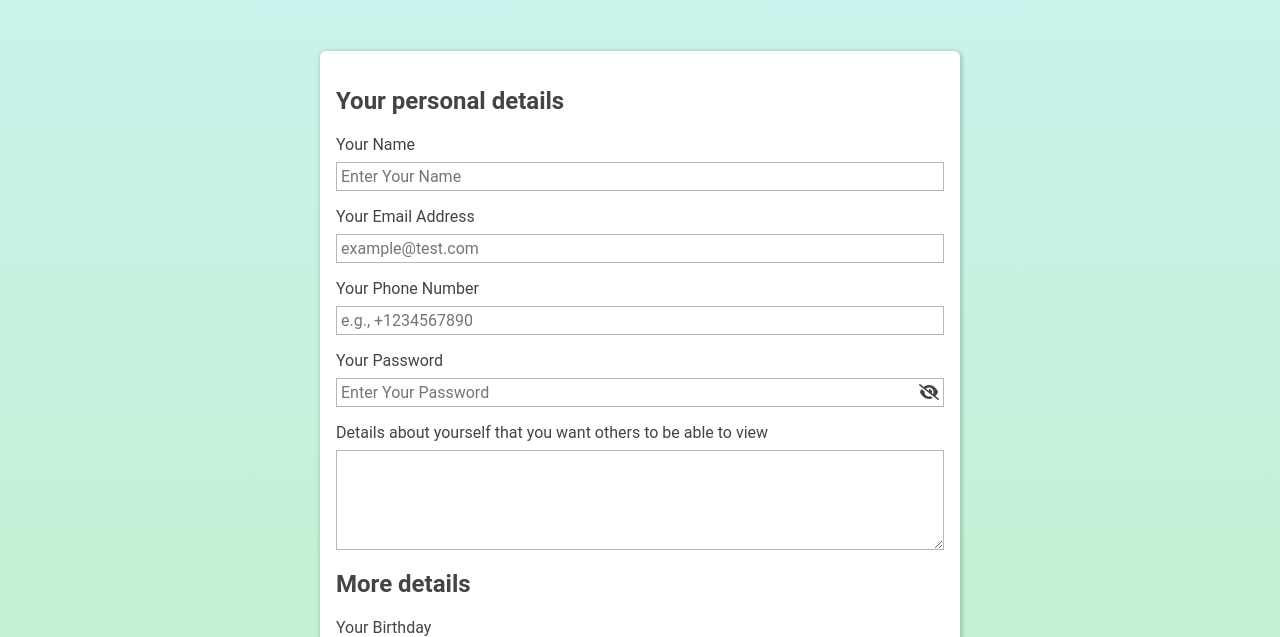
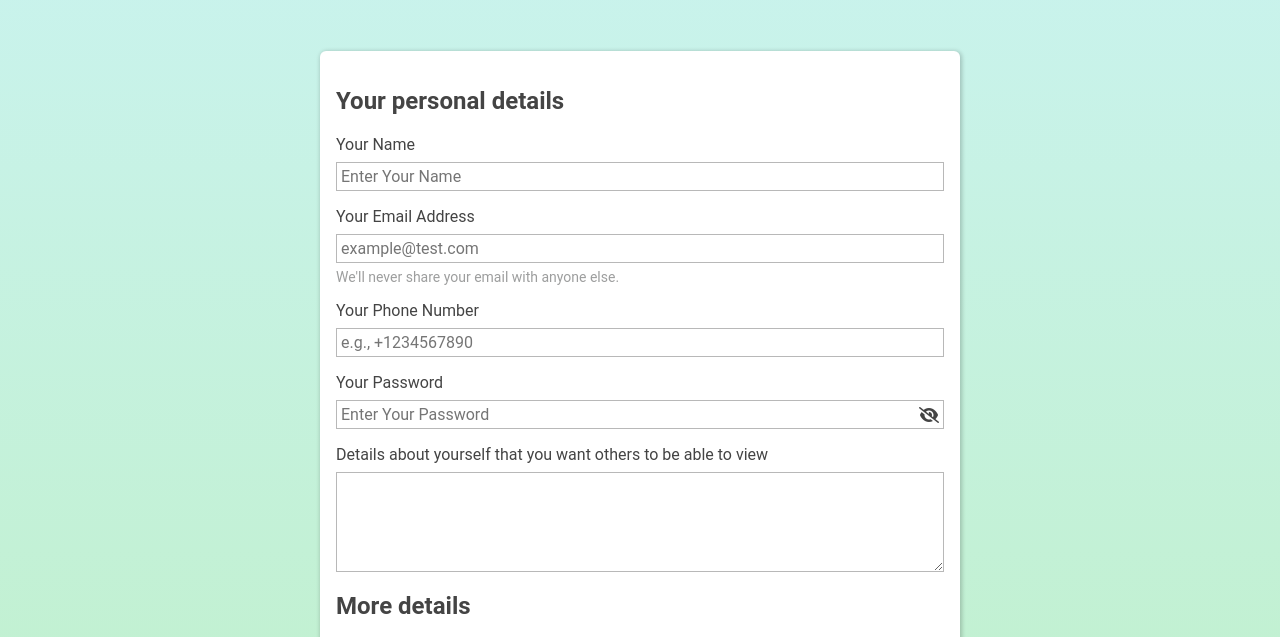
Before and after one commit to IbroRebronja/Bosnian-Travel-Cities, a plain HTML site: page register.html in a window 1280 px wide. Shown: the part 116-753 px from the top of the page. Drawn offline with Linux system fonts and the light colour scheme.

Commit message:
added aria-describeby for email and added text

```diff
--- a/register.html
+++ b/register.html
@@ -54,8 +54,11 @@
           </li>
           <li>
             <label for="useremail">Your Email Address</label>
-            <input type="email" name="user-email" id="useremail" required placeholder="example@test.com"
-              maxlength="64" />
+            <input type="email" name="user-email" id="useremail" required placeholder="example@test.com" maxlength="64"
+              aria-describedby="emailHelp" />
+            <div id="emailHelp" class="form-email-text">
+              We'll never share your email with anyone else.
+            </div>
           </li>
           <li>
             <label for="userphone">Your Phone Number</label>
--- a/styles/register.css
+++ b/styles/register.css
@@ -65,6 +65,13 @@ textarea:focus {
   background-color: rgb(245, 240, 250);
   color: rgb(29, 2, 48);
   border-color: rgb(29, 2, 48);
+}
+
+.form-email-text {
+  margin-top:-0.6rem;
+  margin-bottom: 1rem;
+  font-size: .875em;
+  color: #9d9e9e;
 }
 
 button {
```
